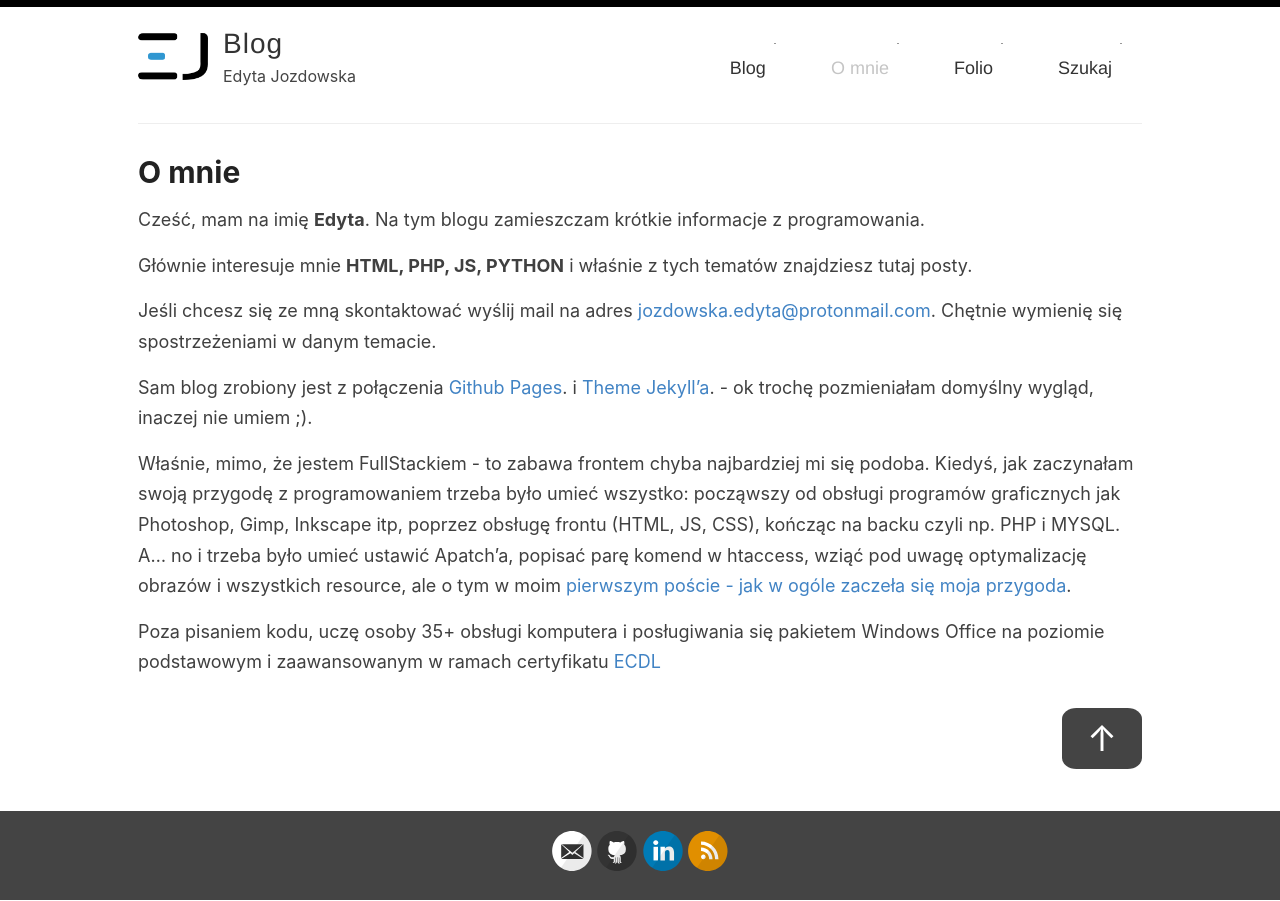
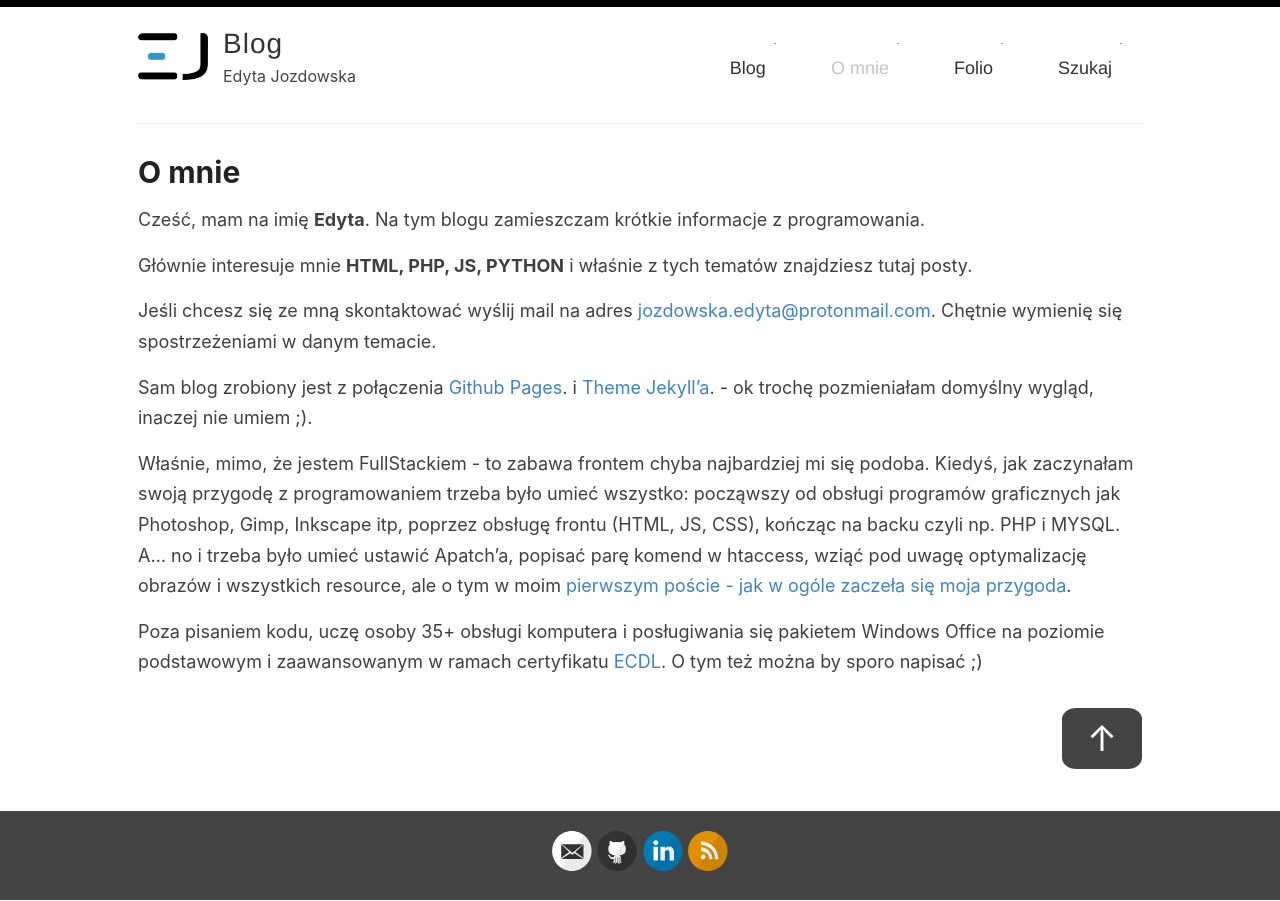
Before and after one commit to xyz-09/blog, a Jekyll site: the page built from _pages/about.md, in a window 1280 px wide. Built offline with Jekyll 4.4.1, drawn with Linux system fonts in a browser that asks for light colours.

Commit message:
post - gulp, zmiany o mni

```diff
--- a/_pages/about.md
+++ b/_pages/about.md
@@ -14,4 +14,4 @@ Sam blog zrobiony jest z połączenia [Github Pages](https://pages.github.com/){
 
 Właśnie, mimo, że jestem FullStackiem - to zabawa frontem chyba najbardziej mi się podoba. Kiedyś, jak zaczynałam swoją przygodę z programowaniem trzeba było umieć wszystko: począwszy od obsługi programów graficznych jak Photoshop, Gimp, Inkscape itp, poprzez obsługę frontu (HTML, JS, CSS), kończąc na backu czyli np. PHP i MYSQL. A... no i trzeba było umieć ustawić Apatch'a, popisać parę komend w htaccess, wziąć pod uwagę optymalizację obrazów i wszystkich resource, ale o tym w moim [pierwszym poście - jak w ogóle zaczeła się moja przygoda](../2019-10-11-poczatek-przygody).
 
-Poza pisaniem kodu, uczę osoby 35+ obsługi komputera i posługiwania się pakietem Windows Office na poziomie podstawowym i zaawansowanym w ramach certyfikatu [ECDL](https://ecdl.pl/)
+Poza pisaniem kodu, uczę osoby 35+ obsługi komputera i posługiwania się pakietem Windows Office na poziomie podstawowym i zaawansowanym w ramach certyfikatu [ECDL](https://ecdl.pl/). O tym też można by sporo napisać ;)
```
